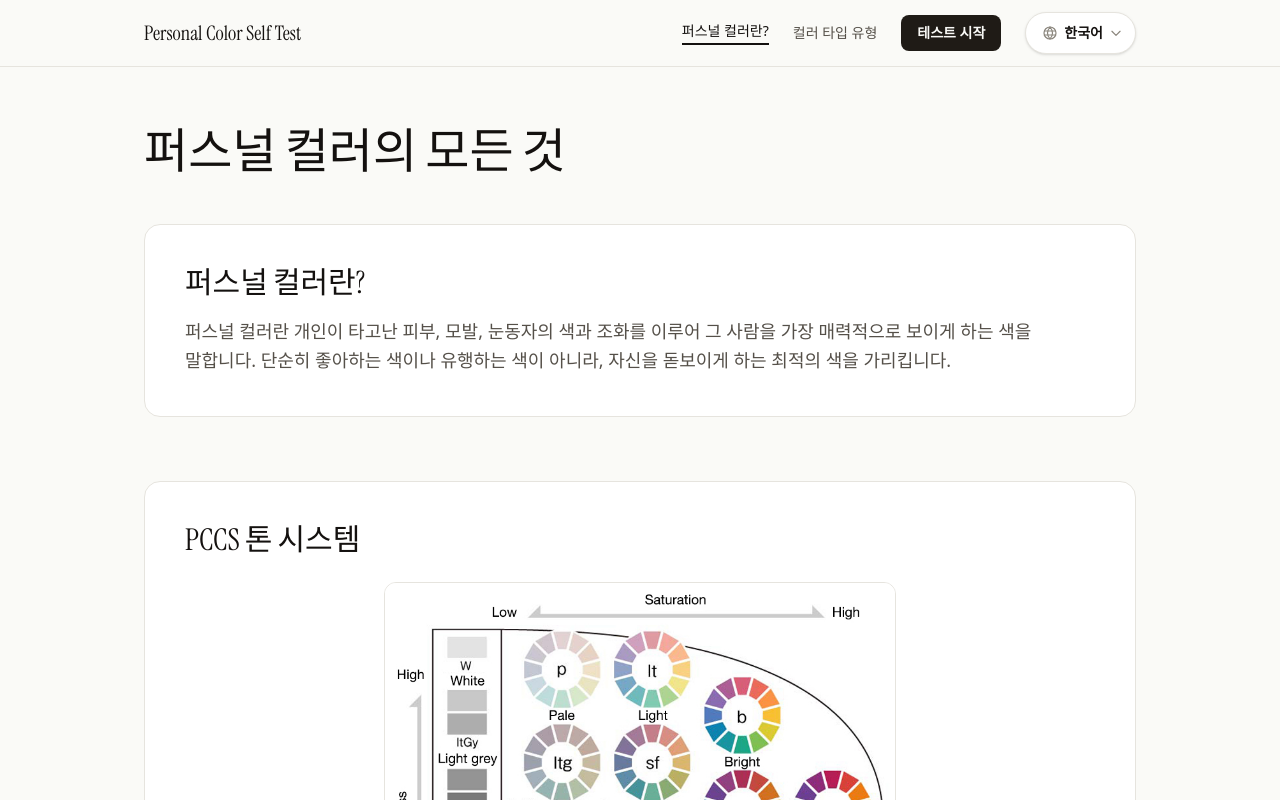
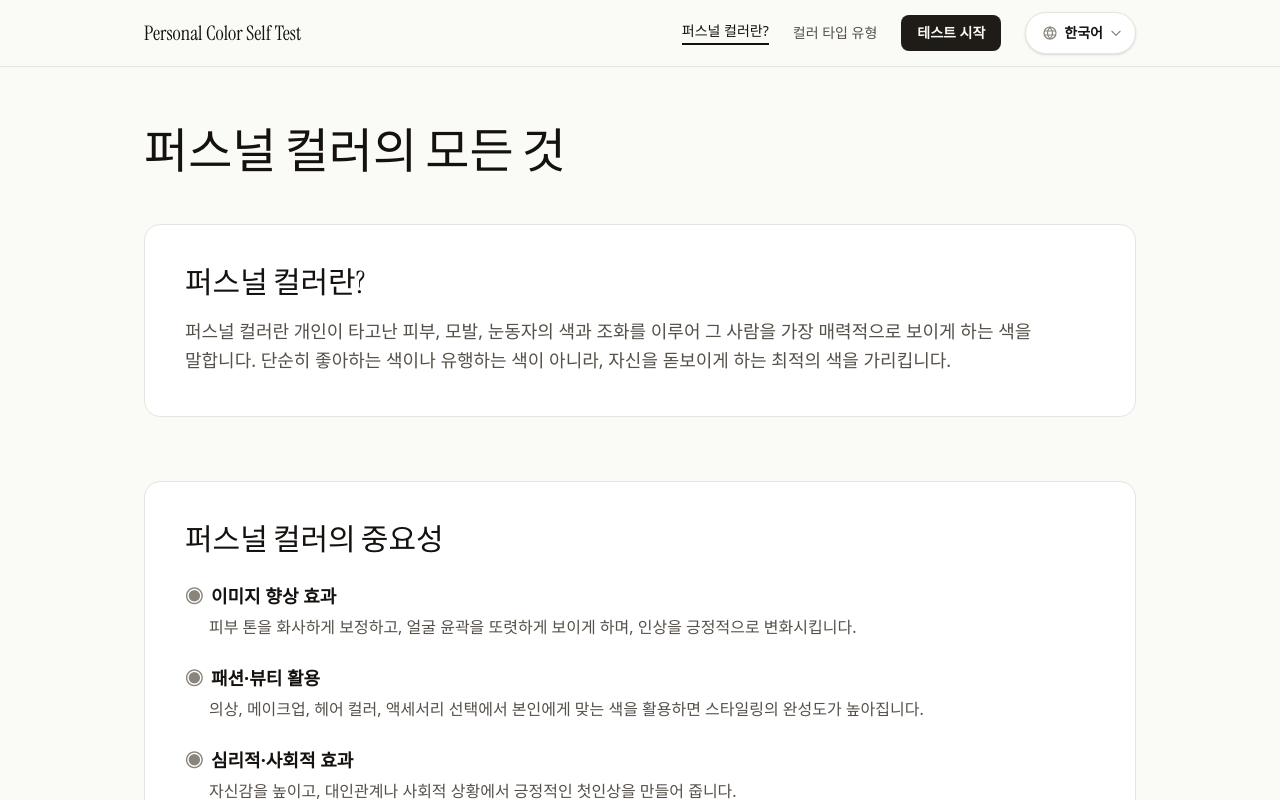
Before and after one commit to sadie100/personal-color-test, a React (Vite) app: page / in a window 1280 px wide. Both pictures are taken after a click on the button "퍼스널 컬러란?". Shown: the top 800 px of the page. Built offline with nearby package versions, Linux system fonts and the light colour scheme; a web font is replaced by a local one.

Commit message:
feat: about 페이지에서 퍼스널 컬러의 중요성 섹션 추가

```diff
--- a/src/i18n/translations.ts
+++ b/src/i18n/translations.ts
@@ -168,6 +168,29 @@ const ko: TranslationSchema = {
       title: "퍼스널 컬러란?",
       desc: "퍼스널 컬러란 개인이 타고난 피부, 모발, 눈동자의 색과 조화를 이루어 그 사람을 가장 매력적으로 보이게 하는 색을 말합니다. 단순히 좋아하는 색이나 유행하는 색이 아니라, 자신을 돋보이게 하는 최적의 색을 가리킵니다.",
     },
+    importance: {
+      title: "퍼스널 컬러의 중요성",
+      items: [
+        {
+          title: "이미지 향상 효과",
+          desc: "피부 톤을 화사하게 보정하고, 얼굴 윤곽을 또렷하게 보이게 하며, 인상을 긍정적으로 변화시킵니다.",
+        },
+        {
+          title: "패션·뷰티 활용",
+          desc: "의상, 메이크업, 헤어 컬러, 액세서리 선택에서 본인에게 맞는 색을 활용하면 스타일링의 완성도가 높아집니다.",
+        },
+        {
+          title: "심리적·사회적 효과",
+          desc: "자신감을 높이고, 대인관계나 사회적 상황에서 긍정적인 첫인상을 만들어 줍니다.",
+        },
+        {
+          title: "소비 트렌드 반영",
+          desc: "현대 뷰티·패션 산업에서는 맞춤형 소비가 확대되면서 퍼스널 컬러가 브랜딩, 마케팅 요소로 활용됩니다.",
+        },
+      ],
+      footnote:
+        "퍼스널 컬러는 단순히 미적인 기준을 넘어, 개인의 이미지와 정체성을 강화하는 도구로 자리잡았습니다.",
+    },
     pccs: {
       title: "PCCS 톤 시스템",
       desc: "PCCS(Practical Color Co-ordinate System)는 색상을 명도(Lightness)와 채도(Saturation) 두 축으로 분류하는 시스템입니다. 위 도표에서 세로축은 명도를, 가로축은 채도를 나타냅니다. 같은 색상이라도 명도와 채도에 따라 전혀 다른 느낌을 주며, 이것이 퍼스널 컬러 진단의 핵심 원리입니다.",
@@ -221,10 +244,6 @@ const ko: TranslationSchema = {
     faq: {
       title: "자주 묻는 질문",
       items: [
-        {
-          q: "퍼스널 컬러란 무엇인가요?",
-          a: "퍼스널 컬러는 개인의 피부톤, 눈동자 색, 머리카락 색과 가장 잘 어우러지는 색상 팔레트를 말합니다. 퍼스널 컬러에 맞는 색상을 활용하면 피부가 더 화사하고 건강해 보이는 효과가 있습니다.",
-        },
         {
           q: "자가진단은 정확한가요?",
           a: "이 테스트는 한국분장예술인협회 2급 커리큘럼 이론의 컬러칩을 바탕으로 사용자가 직접 자신의 얼굴에 맞는 색상을 고르는 테스트입니다. 자가진단이므로 전문가의 1:1 대면 진단을 완전히 대체할 수는 없습니다.",
@@ -596,6 +615,29 @@ const en: TranslationSchema = {
       title: "What is Personal Color?",
       desc: "Personal color refers to the colors that harmonize with your natural skin, hair, and eye color to make you look your most attractive. It's not simply the colors you like or what's trendy — it's the optimal set of colors that makes you stand out.",
     },
+    importance: {
+      title: "Why Personal Color Matters",
+      items: [
+        {
+          title: "Enhanced Image",
+          desc: "Brightens your skin tone, sharpens facial contours, and creates a more positive overall impression.",
+        },
+        {
+          title: "Fashion & Beauty",
+          desc: "Using colors that suit you in clothing, makeup, hair color, and accessories raises the polish of your styling.",
+        },
+        {
+          title: "Psychological & Social Effects",
+          desc: "Boosts your confidence and helps you make a positive first impression in relationships and social situations.",
+        },
+        {
+          title: "Reflecting Consumer Trends",
+          desc: "As personalized consumption grows in the modern beauty and fashion industry, personal color is increasingly used as a branding and marketing element.",
+        },
+      ],
+      footnote:
+        "Personal color has grown beyond a purely aesthetic standard into a tool for reinforcing one's image and identity.",
+    },
     pccs: {
       title: "PCCS Tone System",
       desc: "PCCS (Practical Color Co-ordinate System) classifies colors along two axes: Lightness and Saturation. In the chart above, the vertical axis represents lightness and the horizontal axis represents saturation. The same hue can feel completely different depending on its lightness and saturation — this is the core principle behind personal color analysis.",
--- a/src/pages/About.tsx
+++ b/src/pages/About.tsx
@@ -50,6 +50,33 @@ export const About = ({ lang, onStart, onTypes }: AboutProps) => {
           </h2>
           <p className="text-ink-2 text-base leading-relaxed break-keep md:text-lg">
             {t.about.whatIs.desc}
+          </p>
+        </section>
+
+        <section
+          id="importance"
+          className="border-hairline bg-surface rounded-2xl border p-6 md:p-10"
+        >
+          <h2 className="font-display text-ink mb-6 text-2xl md:text-3xl">
+            {t.about.importance.title}
+          </h2>
+          <div className="space-y-6">
+            {t.about.importance.items.map((item, index) => (
+              <div key={`importance-${index}`}>
+                <h3 className="text-ink mb-1 flex items-center gap-2 text-base font-semibold md:text-lg">
+                  <span className="text-ink-3" aria-hidden>
+                    ◉
+                  </span>
+                  {item.title}
+                </h3>
+                <p className="text-ink-2 pl-6 text-sm leading-relaxed break-keep md:text-base">
+                  {item.desc}
+                </p>
+              </div>
+            ))}
+          </div>
+          <p className="text-ink-3 mt-8 text-sm leading-relaxed break-keep md:text-base">
+            ✻ {t.about.importance.footnote}
           </p>
         </section>
 
```
Also changed, not shown: src/types.ts (+7 -0 lines).
